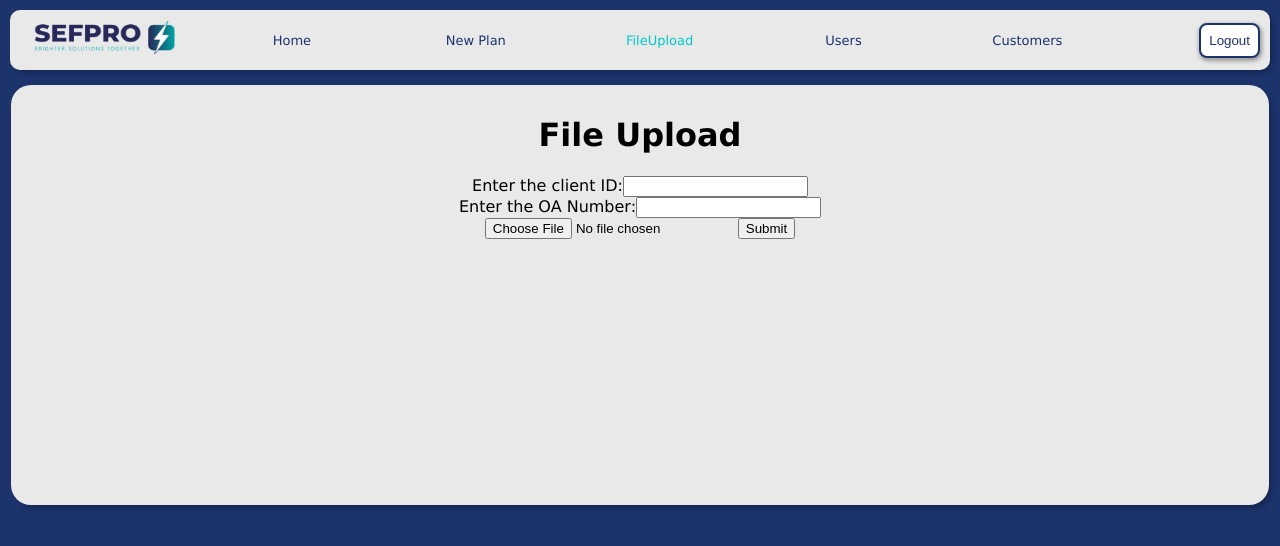
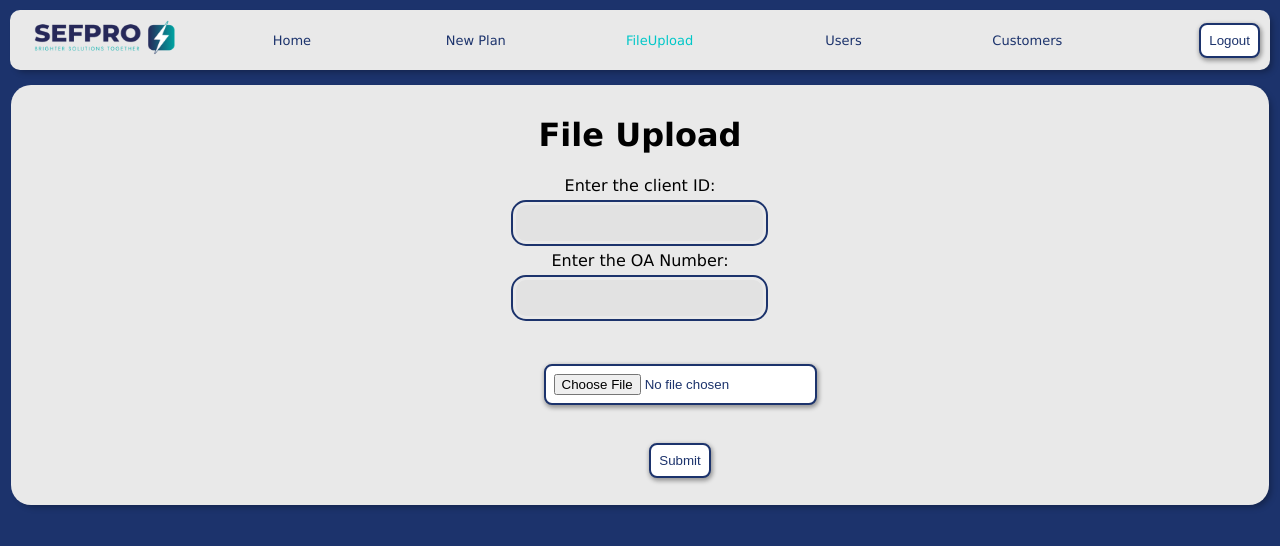
Before and after one commit to vyshakhgnair/Real-Time-Tracker, a React (Create React App) app in the folder real-tracker/: page /file in a window 1280 px wide. Shown: the top 546 px of the page. Built offline with nearby package versions, Linux system fonts and the light colour scheme.

Commit message:
Update upload.js

```diff
--- a/real-tracker/src/upload.js
+++ b/real-tracker/src/upload.js
@@ -41,16 +41,21 @@ function FileUpload() {
   return (
     <div>
       <h1> File Upload</h1>
+      <div className="modal-content7">
       <div>
         <label>Enter the client ID:</label>
-        <input type="text" value={clientId} onChange={handleClientIdChange} />
+        <input type="text" className="modal-box7" value={clientId} onChange={handleClientIdChange} />
       </div>
       <div>
         <label>Enter the OA Number:</label>
-        <input type="text" value={OANumber} onChange={handleOANumberChange} />
+        <input type="text" className="modal-box7" value={OANumber} onChange={handleOANumberChange} />
       </div>
-      <input type="file" onChange={handleFileChange} />
-      <button onClick={handleSubmit}>Submit</button>
+      </div>
+      <br/><br/>
+      <input type="file" id='filebutton' onChange={handleFileChange} />
+      <br/><br/><br/>
+      <button className="logout7" onClick={handleSubmit}>Submit</button>
+
     </div>
   );
 }
```
